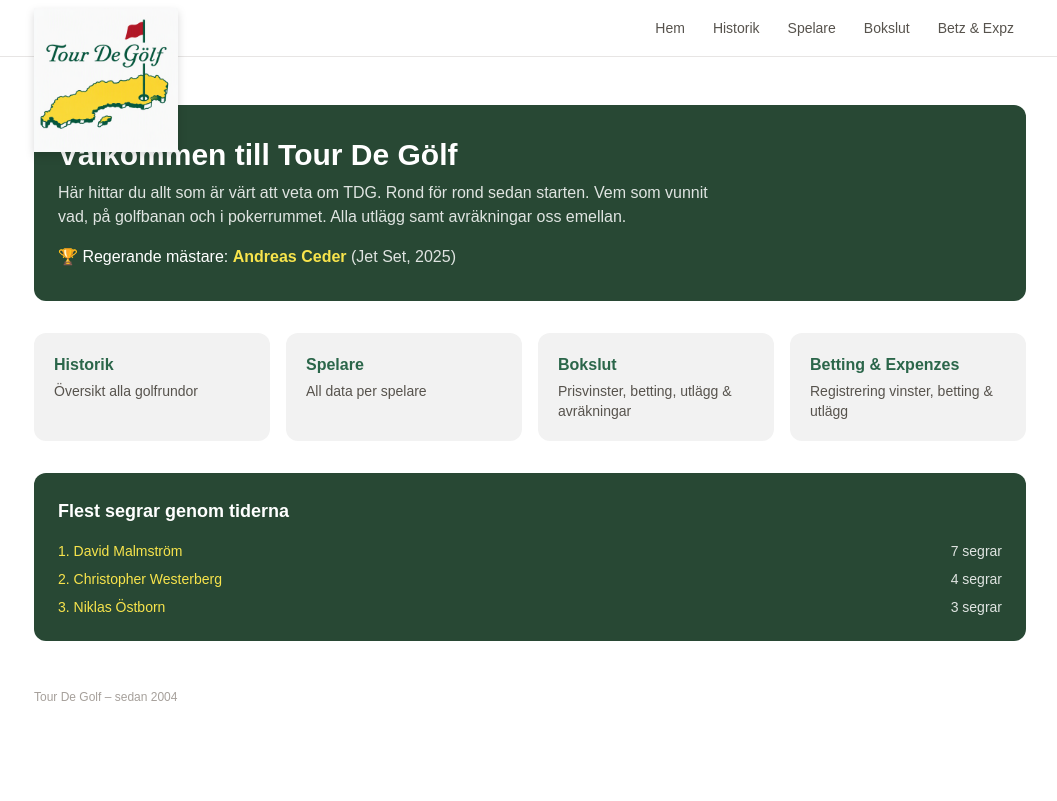
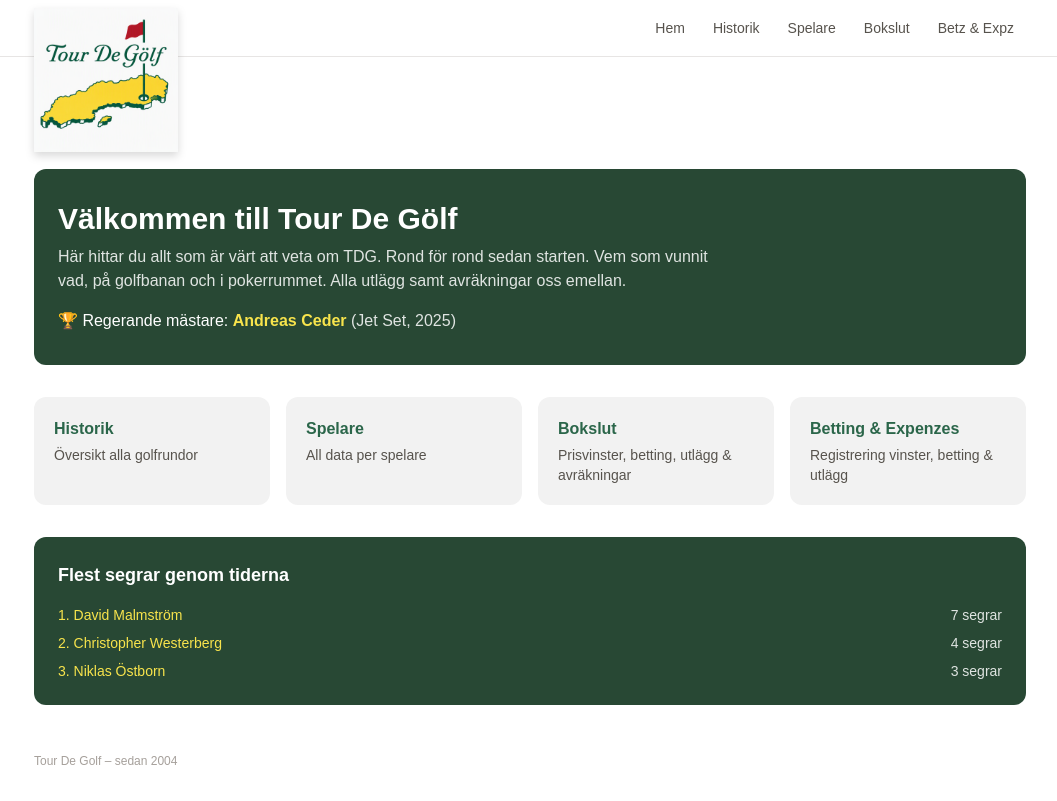
Before and after one commit to Dejan7704/tdg-app, a Next.js app: page / in a window 1280 px wide. Shown: the whole page, without its empty margins (110-1167 px from the left). Built offline with nearby package versions, Linux system fonts and the light colour scheme.

Commit message:
Hem: fixa loggöverlapp mot rubriktext på desktop (ta bort negativ marginal fran sm)

```diff
--- a/src/app/page.tsx
+++ b/src/app/page.tsx
@@ -13,7 +13,7 @@ export default function Home() {
           innehållet) medvetet får täcka det gröna hörnet uppe till vänster -
           önskat av David, se layout.tsx. Bara så mycket att det är det
           rundade hörnet som täcks, inte rubriktexten. */}
-      <section className="-mt-16 rounded-xl bg-tdg-green-dark px-6 py-8 text-white">
+      <section className="-mt-16 rounded-xl bg-tdg-green-dark px-6 py-8 text-white sm:mt-0">
         <h1 className="text-3xl font-bold">Välkommen till Tour De Gölf</h1>
         <p className="mt-2 max-w-2xl text-white/85">
           Här hittar du allt som är värt att veta om TDG. Rond för rond sedan starten.
```
